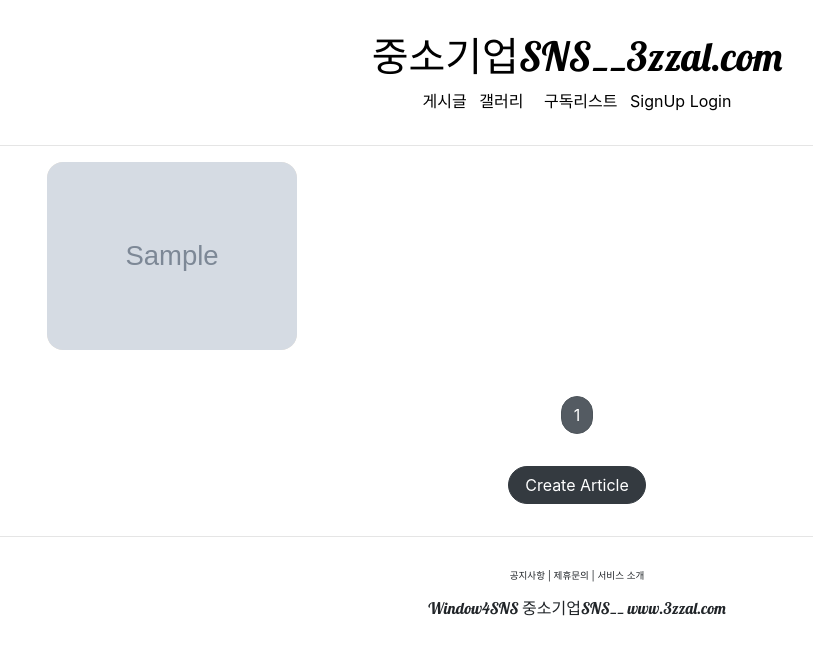
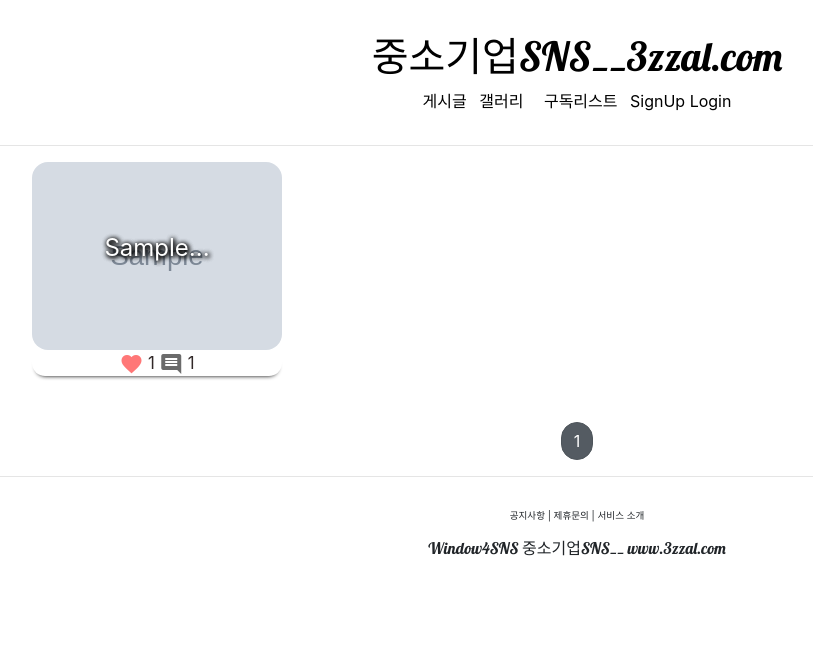
Before and after one commit to changlotech/zzalbang, a Django app: page / in a window 1280 px wide. Shown: the top 655 px of the page, without its empty margins (63-876 px from the left). Run offline with Django 3.2, Linux system fonts and the light colour scheme; tables that the repository leaves empty hold one stand-in row (values such as "Sample post"); grey boxes marked "Sample" are stand-in pictures.

Commit message:
게시글 최신순으로 정렬,   갤러리 최신순 정렬

```diff
--- a/articleapp/templates/articleapp/list.html
+++ b/articleapp/templates/articleapp/list.html
@@ -1,17 +1,25 @@
+
 {% extends 'base.html' %}
 {% load static %}
 
 {% block content %}
+<style>
 
+    .container {
+        padding: 0;
+        margin: 0, auto;
+    }
 
-<style>
+    .container a {
+      width: 45%;
+      max-width: 250px;
+    }
+
     .container div {
-    width: 250px;
-
-    background-color: antiquewhite;
       display: flex;
       justify-content: center;
       align-items: center;
+
       border-radius: 1rem;
     }
 
@@ -20,42 +28,49 @@
       border-radius: 1rem;
     }
 
+    .article_like, .article_comment {
+        display: inline;
+        vertical-align: middle;
+        color: rgb(49, 40, 40);
+        font-size: 1.05rem !important;
+    }
 
-</style>
+    .card_bot {
+        box-shadow: 0 4px 4px -4px black;
+    }
 
 
 
+
+
+</style>
     {% if article_list %}
     <div class="container">
         {% for article in article_list %}
         <a href="{% url 'articleapp:detail' pk=article.pk %}">
             {% include 'piece/card.html' with article=article %}
+            <div class="card_bot">
+                <span>
+                    <i style="color: #f77; vertical-align: bottom;" class="material-icons">favorite</i>
+                    <p class="article_like" >{{ article.like }}</p>
+                    <i style="color: #6b6b6b; vertical-align: bottom;" class="material-icons">comment</i>
+                    {% if article.comment.count > 0 %}
+                    <p class="article_comment">{{ article.comment.count }}</p>
+                    {% else %}
+                    <p class="article_comment">0</p>
+                    {% endif %}
+                </span>
+            </div>
         </a>
         {% endfor %}
     </div>
+    <script src="{% static 'js/magicgrid.js' %}"></script>
     {% else %}
     <div class="text-center">
         <h1>게시글이 없습니다.</h1>
     </div>
     {% endif %}
-<!-- "=" 기준으로 오른쪽에 있는 page_obj 는 ListView 로부터 나온 page_obj 이고  -->
-    <!-- "=" 기준으로 왼쪽에 있는 page_obj 는 piece/pagination.html 에 있는 page_obj 이다.  -->
+
     {% include 'piece/pagination.html' with page_obj=page_obj %}
 
-
-
-
-    <div style="text-align: center">
-        <a href="{% url 'articleapp:create' %}" class="btn btn-dark rounded-pill  mt-3 mb-3 px-3">
-            Create Article
-        </a>
-    </div>
-
-
-
-
-
-  <script src="{% static 'js/magicGrid.js' %}"></script>
-
-
 {% endblock %}
--- a/articleapp/views.py
+++ b/articleapp/views.py
@@ -89,3 +89,6 @@ class ArticleListView(ListView):
     context_object_name = 'article_list'
     #5개 단위로 리스트 뭉탱이 만들기
     paginate_by = 1
+
+    #최신글을 앞에,  오랜 글은 뒤로
+    ordering = '-pk'
--- a/galleryapp/views.py
+++ b/galleryapp/views.py
@@ -55,7 +55,7 @@ class GalleryDetailView(DetailView, MultipleObjectMixin):
 
         #get_object()는 특정 pk값을 갖는 object를 가져오는 메소드. 여기서는 Gallery 한개.
         #Article객체를 필터링 한다. gallery 필드가 특정 Gallery로 채워진 Article들로
-        object_list = Article.objects.filter(gallery=self.get_object())
+        object_list = Article.objects.filter(gallery=self.get_object()).order_by('-pk')
         return super(GalleryDetailView, self).get_context_data(object_list=object_list, subscription=subscription,  **kwargs)
 
 
--- a/templates/piece/card.html
+++ b/templates/piece/card.html
@@ -1,3 +1,14 @@
+<style>
+    .article_title {
+        position: absolute;
+        color: white;
+        font-size: 1.5rem;
+        text-shadow: 1px 1px 5px black, 1px 1px 5px black, 1px 1px 5px black;
+
+    }
+</style>
+
 <div>
     <img src="{{ article.image.url }}" alt="image" />
+    <p class="article_title">{{ article.title | truncatechars:9 }}</p>
 </div>
```
Also changed, not shown: templates/piece/list_fragment.html (+27 -1 lines). Lines whose indentation alone changed are shown as unchanged.
